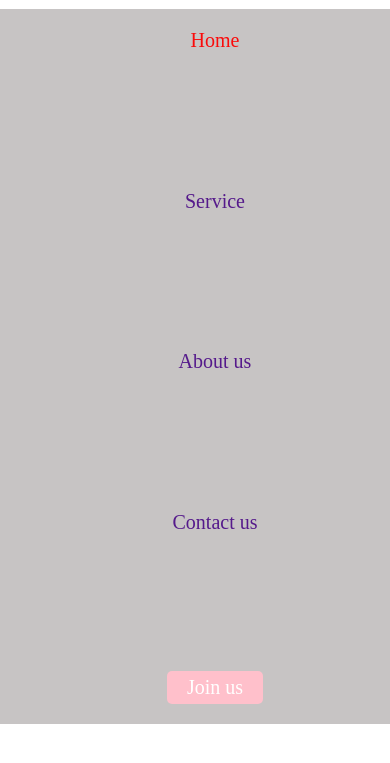
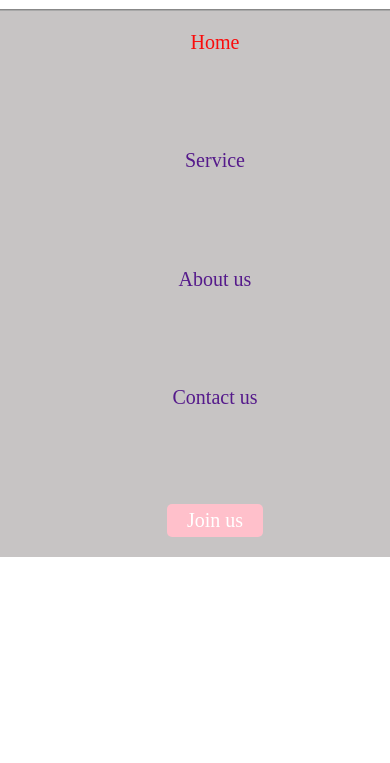
Before and after one commit to gbengagtech/navproj, a plain HTML site: page index.html in a window 390 px wide. Both pictures are taken after a click on the element 351 px from the left and 40 px from the top of the page. Shown: the part 71-834 px from the top of the page. Drawn offline with Linux system fonts and the light colour scheme.

Commit message:
Update responsiveness.css

```diff
--- a/responsiveness.css
+++ b/responsiveness.css
@@ -79,9 +79,9 @@ a:hover {
         width: 100%;
         background-color: rgb(199, 196, 196);
         position: fixed;
-        top: 80px;
+        top: 82px;
         left: 0;
-        height: 80vh;
+        height: 60vh;
         text-align: center;
         padding: 20px;
         display: none;
```
